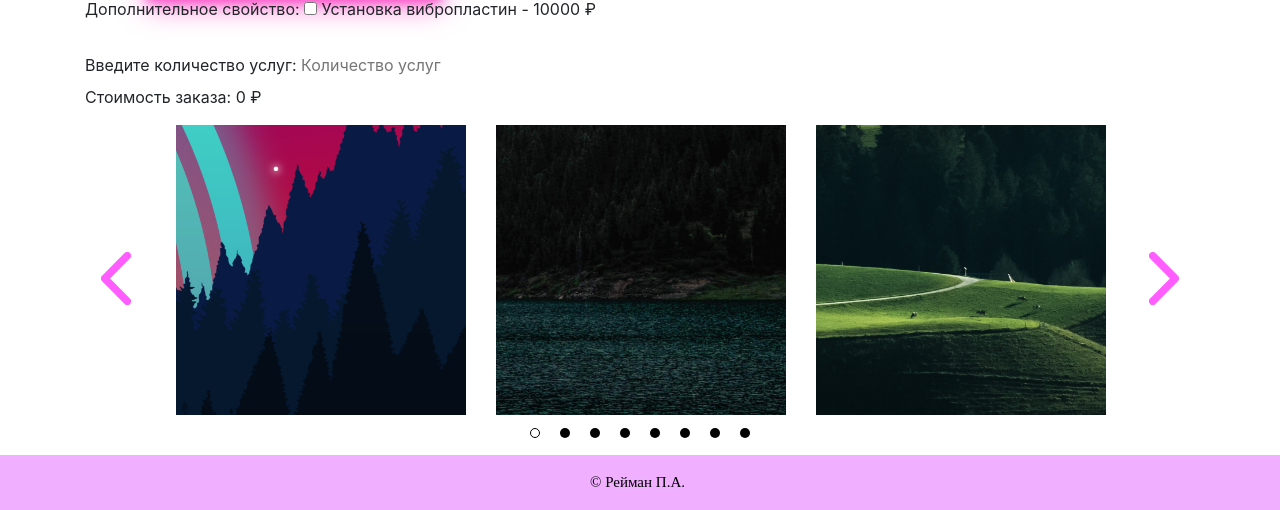
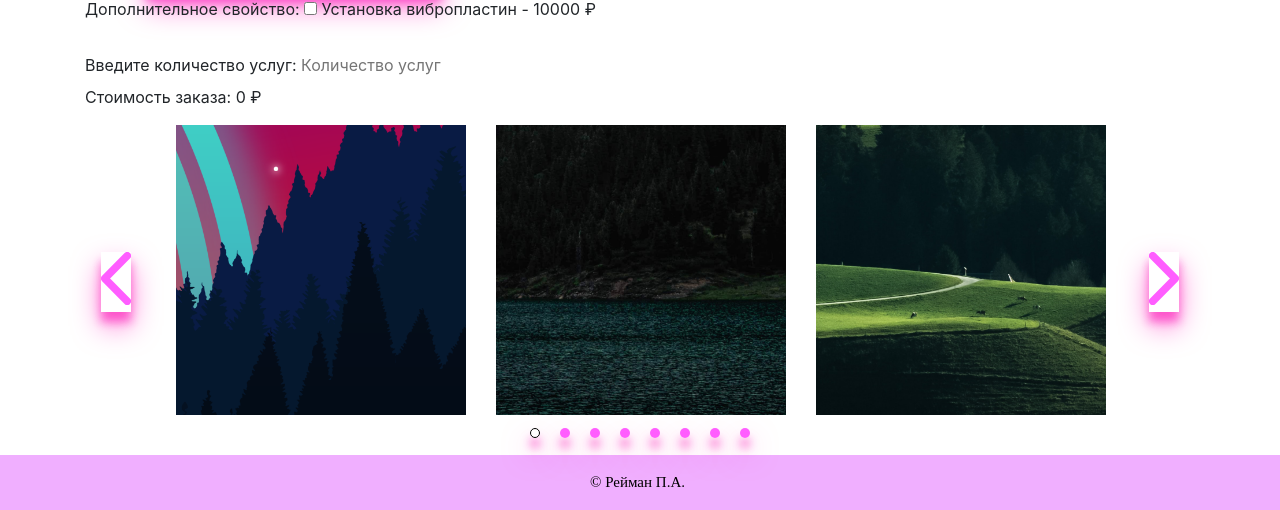
Before and after one commit to PavelReiman/PavelReiman.github.io, a PHP site: page /Sevan_lessons/index.html in a window 1280 px wide. Shown: the part 2507-3017 px from the top of the page. Run offline with PHP 8.4, Linux system fonts and the light colour scheme.

Commit message:
Update style.css

```diff
--- a/Sevan_lessons/style.css
+++ b/Sevan_lessons/style.css
@@ -22,7 +22,7 @@
   }
   header {
       color: rgb(0, 0, 0, 1.0);
-      box-shadow: rgba(255, 0, 0, 0.514) 0px 14px 28px, rgba(255, 0, 0, 0.22) 0px 10px 10px;
+      box-shadow: rgba(255, 0, 179, 0.514) 0px 14px 28px, rgba(250, 26, 183, 0.559) 0px 10px 10px;
   }
   header bg-light{
     background-color: #0080ff;
@@ -249,11 +249,13 @@
 .slider .slick-arrow.slick-prev{
     left: 0;
     background: url('slid/sl-arrow_l.svg') 0 0 / 100% no-repeat;
+    box-shadow: rgba(255, 0, 179, 0.514) 0px 14px 28px, rgba(250, 26, 183, 0.559) 0px 10px 10px;
 
 }
 .slider .slick-arrow.slick-next{
     right: 0;
     background: url('slid/sl-arrow_r.svg') 0 0 / 100% no-repeat;
+    box-shadow: rgba(255, 0, 179, 0.514) 0px 14px 28px, rgba(250, 26, 183, 0.559) 0px 10px 10px;
 }
 .slider .slick-arrow.slick-disabled{
     opacity: 0.2;
@@ -272,8 +274,9 @@
     font-size: 0;
     width: 10px;
     height: 10px;
-    background-color: #000000;
+    background-color: rgba(255, 0, 255, 0.637);
     border-radius: 50%;
+    box-shadow: rgba(255, 0, 179, 0.514) 0px 14px 28px, rgba(250, 26, 183, 0.559) 0px 10px 10px;
 }
 
 .slider .slick-dots li.slick-active button{
```
